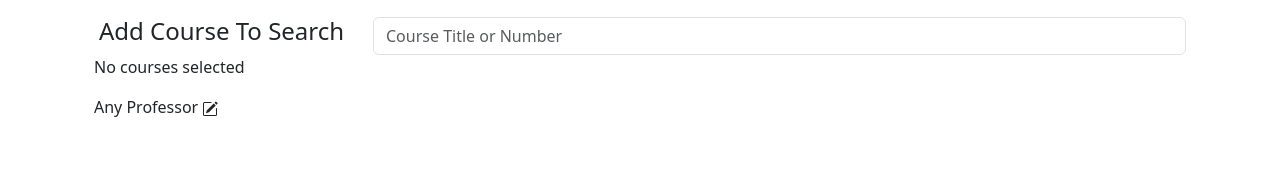
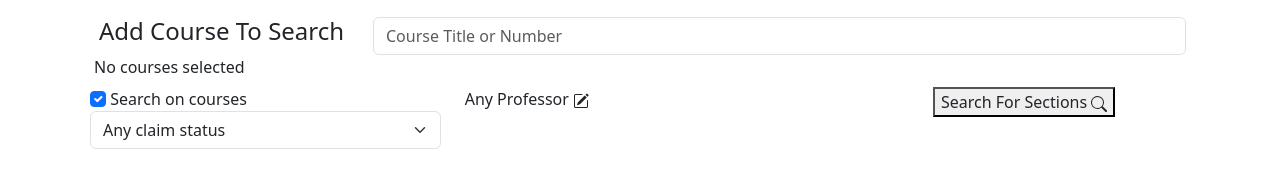
Before and after one commit to Pjt727/Scheduler, a Django app: template scheduler/templates/pages/heads/manage_sections.html in a window 1280 px wide. Shown: the part 301-489 px from the top of the page. Run offline with Django 4.2, Linux system fonts and the light colour scheme; the template is opened without the code that fills it, so the values that code supplies are empty; some libraries are stand-ins or nearby versions.

Commit message:
professor stuff in head

```diff
--- a/scheduler/claim/partial_views.py
+++ b/scheduler/claim/partial_views.py
@@ -170,6 +170,8 @@ def get_meetings(request: HttpRequest, professor_pk: int) -> HttpResponse:
         .filter(term=term)
         .all()
     )
+    for section in sections_without_meetings.all():
+        print(section)
     if requester == professor:
         title = f"Your {term}"
     else:
@@ -244,8 +246,6 @@ def section_search(request: HttpRequest) -> HttpResponse:
         "search_interval": Section.SEARCH_INTERVAL,
     }
 
-    if not courses:
-        return render(request, "sections.html", context=context)
 
     professor = Professor.objects.get(user=request.user)
     if only_search_on_courses:
--- a/scheduler/scheduler/urls.py
+++ b/scheduler/scheduler/urls.py
@@ -142,8 +142,9 @@ urlpatterns = [
     ## partial responses.
     path("dep_allo/", heads_partial_views.dep_allo, name="dep_allo"),
     path("professor_search/<int:offset>", heads_partial_views.professor_search, name="professor_search"),
-    path("professor_display/<int:professor_pk>", heads_partial_views.professor_display, name="professor_display"),
+    path("professor_display/<str:professor_pk>", heads_partial_views.professor_display, name="professor_display"),
     path("professor_live_search/", heads_partial_views.professor_live_search, name="professor_live_search"),
+    path("get_head_sections/", heads_partial_views.get_head_sections, name="get_head_sections"),
     path(
         "dep_allo_sections/",
         heads_partial_views.dep_allo_sections,
--- a/scheduler/templates/pages/heads/manage_sections.html
+++ b/scheduler/templates/pages/heads/manage_sections.html
@@ -15,8 +15,46 @@
     <div id="courseSearch">
         {% include 'course_search.html' with course_search_title="Add Course To Search" %}
     </div>
-    <div class="row">
-        {% include 'professor_display.html' %}
+</div>
+<div class="p-2" id="headControls">
+    <div class="row pb-2">
+        <div class="col-4">
+            <input onchange="toggleCourseLiveSearch()" type="checkbox" class="form-check-input" name="isCourseSearch"
+                id="isCourseSearch" checked>
+            <label for="isCourseSearch">Search on courses</label>
+            <select name="claimState" class="form-select">
+                <option value="any">Any claim status</option>
+                <option value="fullyClaimed">Fully Claimed</option>
+                <option value="autoClaimed">Auto Claimed</option>
+                <option value="fullyUnclaimed">Fully Unclaimed</option>
+            </select>
+        </div>
+        <div class="col-5">
+            {% include 'professor_display.html' %}
+        </div>
+        <div class="col-3">
+            <button hx-get="{% url 'section_search' %}" hx-trigger="load, click"
+                hx-include="#courseMultiSelect, #term, #professorControls, #course-options" hx-target="#sections"
+                class="cursor-pointer search-icon-link" id="meetingSearch">
+                Search For Sections
+                <svg xmlns="http://www.w3.org/2000/svg" width="16" height="16" fill="currentColor" class="bi bi-search"
+                    viewBox="0 0 16 16">
+                    <path
+                        d="M11.742 10.344a6.5 6.5 0 1 0-1.397 1.398h-.001c.03.04.062.078.098.115l3.85 3.85a1 1 0 0 0 1.415-1.414l-3.85-3.85a1.007 1.007 0 0 0-.115-.1zM12 6.5a5.5 5.5 0 1 1-11 0 5.5 5.5 0 0 1 11 0z" />
+                </svg>
+            </button>
+        </div>
     </div>
 </div>
+<script>
+    const courseLiveSearchContainer = document.getElementById('courseSearch');
+    const courseLiveSearchCheckBox = document.getElementById('isCourseSearch');
+    function toggleCourseLiveSearch() {
+        if (courseLiveSearchCheckBox.checked) {
+            courseLiveSearchContainer.style.opacity = 1;
+        } else {
+            courseLiveSearchContainer.style.opacity = 0;
+        }
+    }
+</script>
 {% endblock %}
--- a/scheduler/templates/pages/heads/partials/professor_display.html
+++ b/scheduler/templates/pages/heads/partials/professor_display.html
@@ -1,11 +1,12 @@
+<div
+    id="professor-input"
+    class="col-5"
+    >
     <div
     hx-get="{% url 'professor_live_search' %}"
     hx-target="#professor-input"
     hx-swap="outerHTML"
-    class="col-4"
-    id="professor-input"
-    style="cursor: pointer;"
-    >
+    style="cursor: pointer; display: inline">
     {% if professor %}
         <input type="text" name="professor" value="{{ professor.pk }}" hidden>
         {{ professor }}
@@ -18,3 +19,21 @@
             <path fill-rule="evenodd" d="M1 13.5A1.5 1.5 0 0 0 2.5 15h11a1.5 1.5 0 0 0 1.5-1.5v-6a.5.5 0 0 0-1 0v6a.5.5 0 0 1-.5.5h-11a.5.5 0 0 1-.5-.5v-11a.5.5 0 0 1 .5-.5H9a.5.5 0 0 0 0-1H2.5A1.5 1.5 0 0 0 1 2.5z"/>
         </svg>
     </div>
+    {% if professor %}
+        <svg
+            hx-target="#professor-input"
+            hx-swap="outerHTML"
+            hx-get="{% url 'professor_display' professor_pk='any' %}"
+            hx-trigger="click"
+            style="cursor: pointer;"
+            xmlns="http://www.w3.org/2000/svg"
+            width="16"
+            height="16"
+            fill="currentColor"
+            class="bi bi-x-circle"
+            viewBox="0 0 16 16">
+            <path d="M8 15A7 7 0 1 1 8 1a7 7 0 0 1 0 14m0 1A8 8 0 1 0 8 0a8 8 0 0 0 0 16"/>
+            <path d="M4.646 4.646a.5.5 0 0 1 .708 0L8 7.293l2.646-2.647a.5.5 0 0 1 .708.708L8.707 8l2.647 2.646a.5.5 0 0 1-.708.708L8 8.707l-2.646 2.647a.5.5 0 0 1-.708-.708L7.293 8 4.646 5.354a.5.5 0 0 1 0-.708"/>
+        </svg>
+    {% endif %}
+</div>
--- a/scheduler/templates/pages/heads/partials/professor_results.html
+++ b/scheduler/templates/pages/heads/partials/professor_results.html
@@ -1,6 +1,7 @@
 {% if not has_results %}
 {% if offset == 0 %}
-    {% if not courses %}
+{# add an "any" selection #}
+    {% if not professors %}
     <div class="row align-items-center fw-bold">No results found</div>
     {% else %}
     <div class="row align-items-center fw-bold">Results not found with that subject/department widening scope</div>
```
Also changed, not shown: scheduler/heads/partial_views.py (+77 -2 lines), scheduler/templates/pages/heads/partials/professor_live_search.html (+20 -2 lines), scheduler/templates/pages/heads/partials/professor_search_results.html (deleted). Lines whose indentation alone changed are shown as unchanged.
